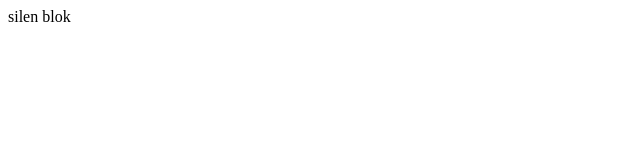
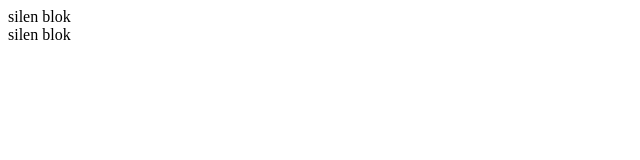
Before and after one commit to VladimirBozic1234/UcenjeGIT_2, a plain HTML site: page index.html in a window 1280 px wide. Shown: the full height of the page, 0-640 px from the left. Drawn offline with Linux system fonts and the light colour scheme.

Commit message:
drugu komita

```diff
--- a/index.html
+++ b/index.html
@@ -8,5 +8,6 @@
 </head>
 <body>
     <div class="deverika">silen blok</div>
+    <div class="deverika">silen blok</div>
 </body>
 </html>
--- /dev/null
+++ b/stil.css
@@ -0,0 +1,4 @@
+*{
+    color:green;
+    background-color: aliceblue;
+}
```
